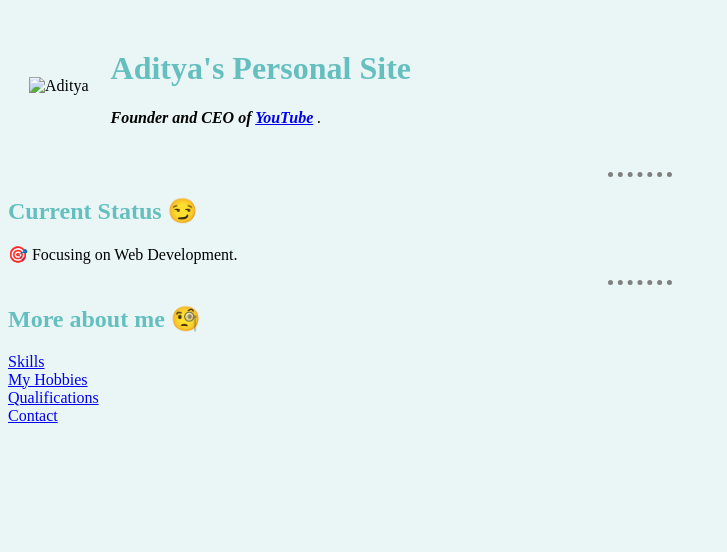
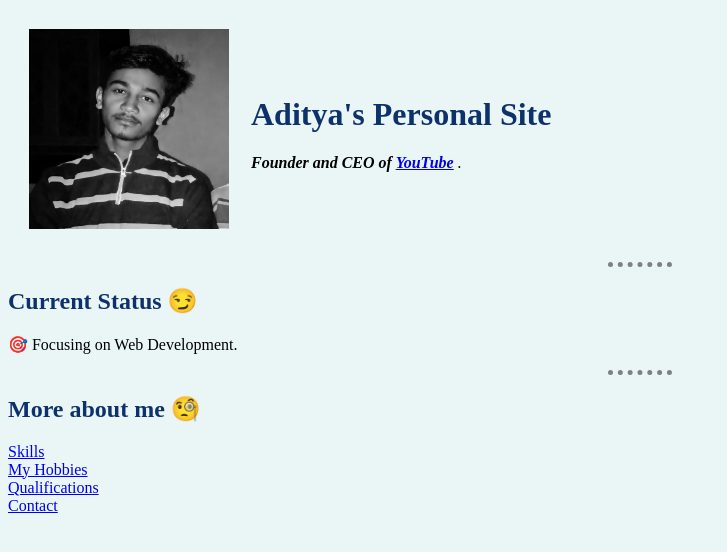
Before and after one commit to AdiSuyash/portfolio-html, a plain HTML site: page index.html in a window 1280 px wide. Shown: the whole page, without its empty margins (0-727 px from the left). Drawn offline with Linux system fonts and the light colour scheme; files that its build step writes are made by us from their sources.

Commit message:
relinked

```diff
--- a/css/style.css
+++ b/css/style.css
@@ -11,9 +11,9 @@ body{
   }
 
   h1{
-    color: #66BFBF;
+    color: #0d326b;
   }
 
   h2{
-    color: #66BFBF;
+    color: #0d326b;
   }
--- a/index.html
+++ b/index.html
@@ -6,14 +6,14 @@
   <meta http-equiv="X-UA-Compatible" content="IE=edge" />
   <meta name="viewport" content="width=device-width, initial-scale=1.0" />
   <title>Aditya's Personal Site</title>
-  <link rel="stylesheet" href="style.css">
+  <link rel="stylesheet" href="/css/style.css">
 </head>
 
 <body>
   <table cellspacing="20">
     <tr>
       <td>
-        <img src="Aditya Gupta.jpg" alt="Aditya" width="200" height="200" />
+        <img src="/images/Aditya Gupta.jpg" alt="Aditya" width="200" height="200" />
       </td>
       <td>
         <h1>Aditya's Personal Site</h1>
```
